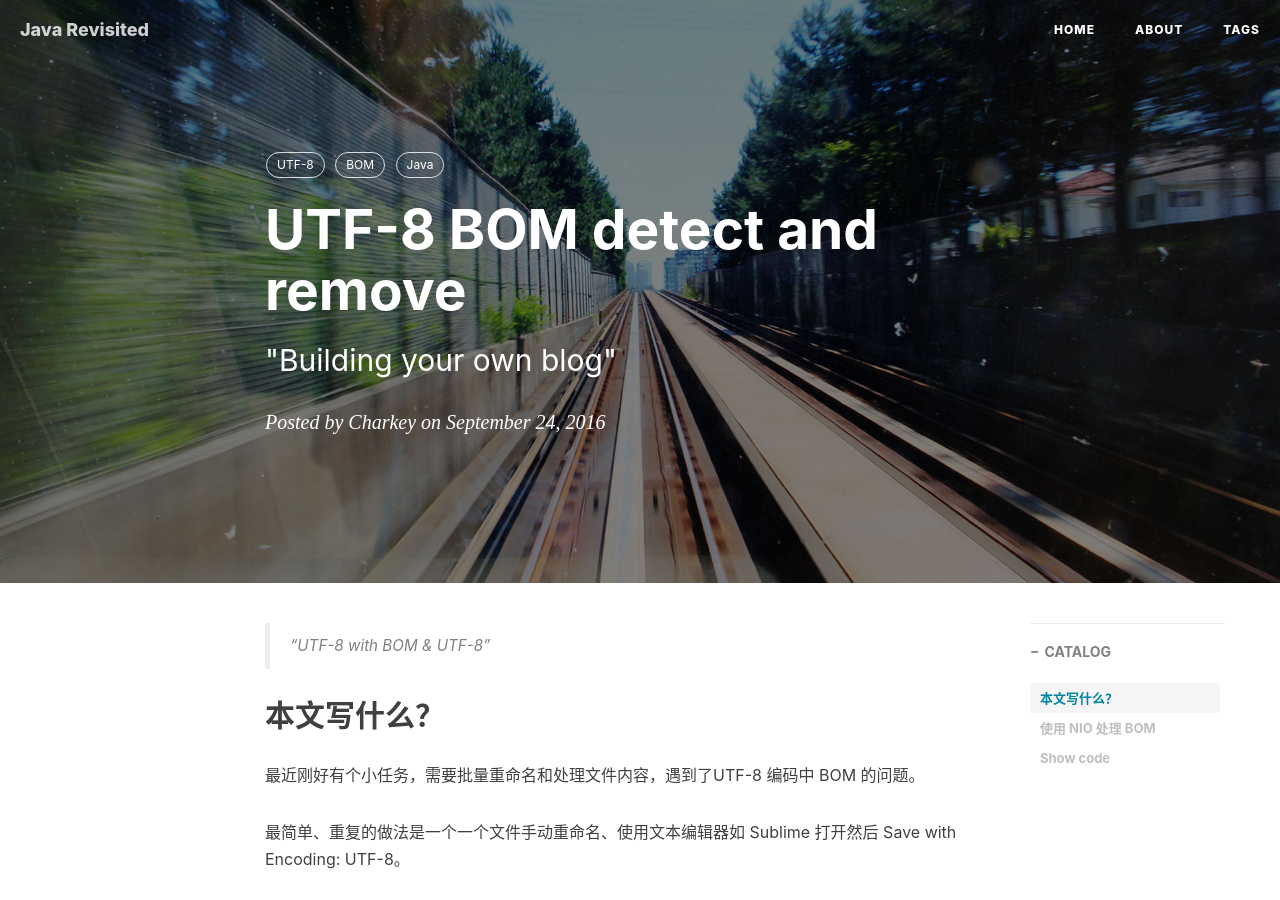
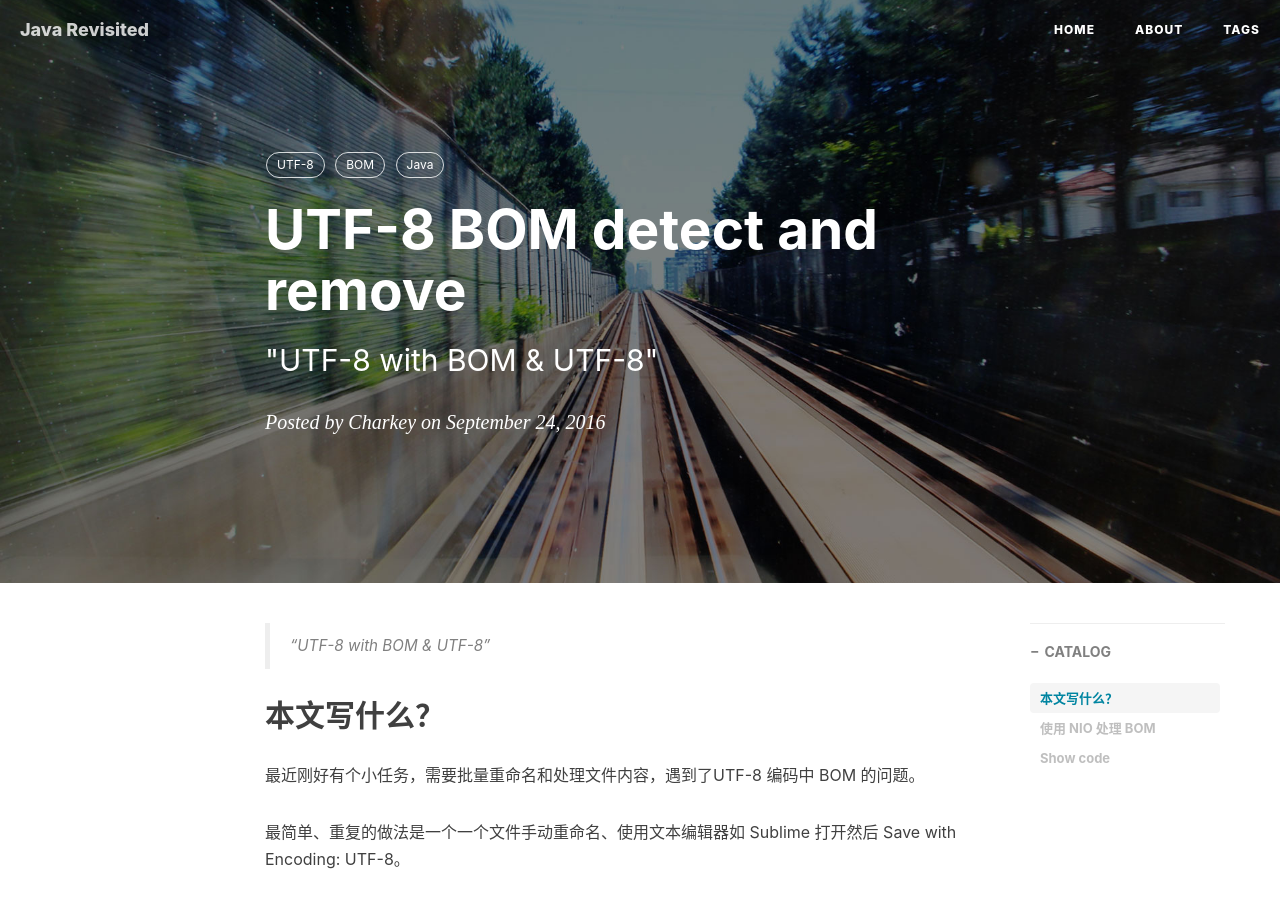
Before and after one commit to CharkeyQK/blog.javarevisited.me, a Jekyll site: the page built from _posts/2016-09-24-utf8-bom-detect-and-remove.markdown, in a window 1280 px wide and 900 px high. Built offline with Jekyll 4.4.1, drawn with Linux system fonts in a browser that asks for light colours; nearby versions of some CDN libraries; comment, search, counter and statistics services are not loaded.

Commit message:
subtitle

```diff
--- a/_posts/2016-09-24-utf8-bom-detect-and-remove.markdown
+++ b/_posts/2016-09-24-utf8-bom-detect-and-remove.markdown
@@ -1,7 +1,7 @@
 ---
 layout:     post
 title:      "UTF-8 BOM detect and remove"
-subtitle:   " \"Building your own blog\""
+subtitle:   " \"UTF-8 with BOM & UTF-8\""
 date:       2016-09-24 15:45:00
 author:     "Charkey"
 header-img: "img/post-bg-2015.jpg"
```
